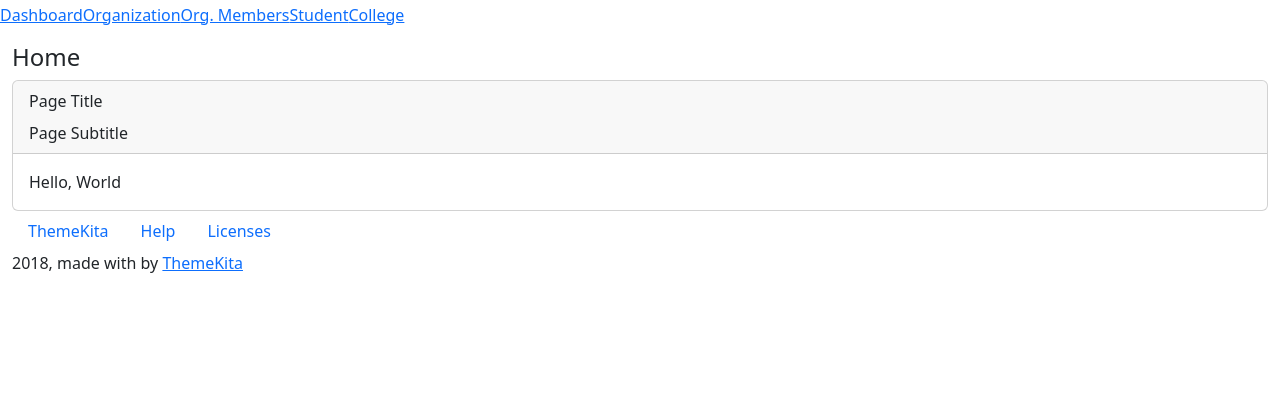
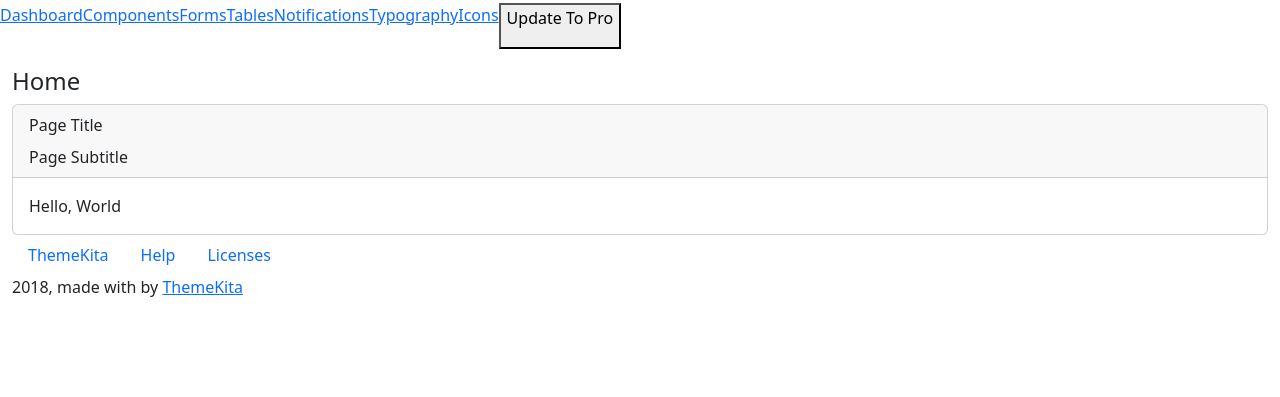
Before and after one commit to irinnn00/PSUSphere, a Django app: page / in a window 1280 px wide. Shown: the part 403-800 px from the top of the page. Run offline with Django 5.2, Linux system fonts and the light colour scheme; some libraries are stand-ins or nearby versions.

Commit message:
modify base.html

```diff
--- a/projectsite/templates/base.html
+++ b/projectsite/templates/base.html
@@ -227,38 +171,56 @@
 							<a href="index.html">
 								<i class="la la-dashboard"></i>
 								<p>Dashboard</p>
-
+								<span class="badge badge-count">5</span>
 							</a>
 						</li>
 						<li class="nav-item">
-					<a href="{% url 'organization-list' %}">
+							<a href="components.html">
 								<i class="la la-table"></i>
-
-						<p>Organization</p>
+								<p>Components</p>
+								<span class="badge badge-count">14</span>
 							</a>
 						</li>
 						<li class="nav-item">
 							<a href="forms.html">
 								<i class="la la-keyboard-o"></i>
-
-						<p>Org. Members</p>
+								<p>Forms</p>
+								<span class="badge badge-count">50</span>
 							</a>
 						</li>
 						<li class="nav-item">
 							<a href="tables.html">
 								<i class="la la-th"></i>
-
-						<p>Student</p>
+								<p>Tables</p>
+								<span class="badge badge-count">6</span>
 							</a>
 						</li>
 						<li class="nav-item">
 							<a href="notifications.html">
 								<i class="la la-bell"></i>
-
-						<p>College</p>
+								<p>Notifications</p>
+								<span class="badge badge-success">3</span>
 							</a>
 						</li>
-
+						<li class="nav-item active">
+							<a href="typography.html">
+								<i class="la la-font"></i>
+								<p>Typography</p>
+								<span class="badge badge-danger">25</span>
+							</a>
+						</li>
+						<li class="nav-item">
+							<a href="icons.html">
+								<i class="la la-fonticons"></i>
+								<p>Icons</p>
+							</a>
+						</li>
+						<li class="nav-item update-pro">
+							<button  data-toggle="modal" data-target="#modalUpdate">
+								<i class="la la-hand-pointer-o"></i>
+								<p>Update To Pro</p>
+							</button>
+						</li>
 					</ul>
 				</div>
 			</div>
```
Also changed, not shown: other parts of projectsite/templates/base.html (+15 -73 lines). Lines whose indentation alone changed are shown as unchanged.
